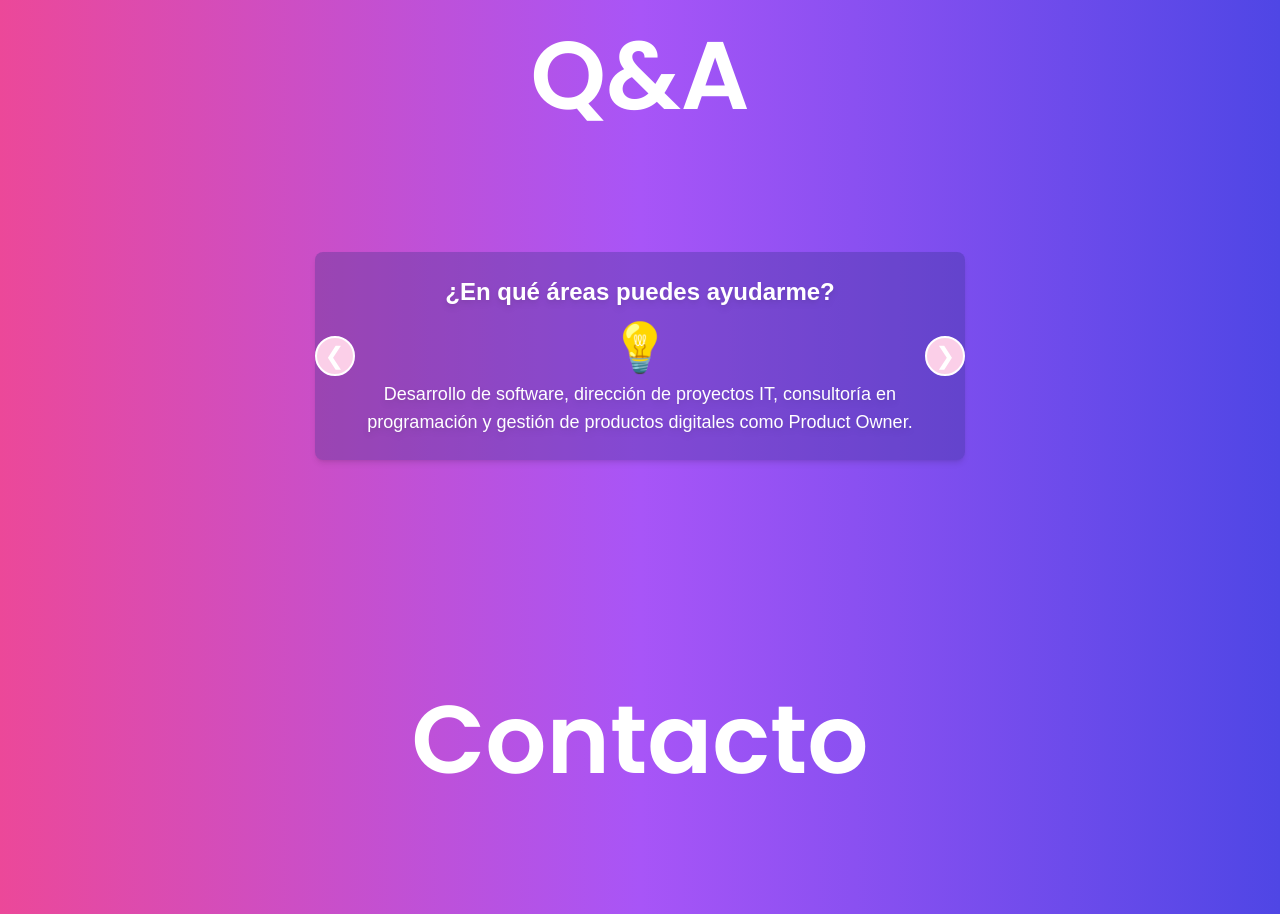
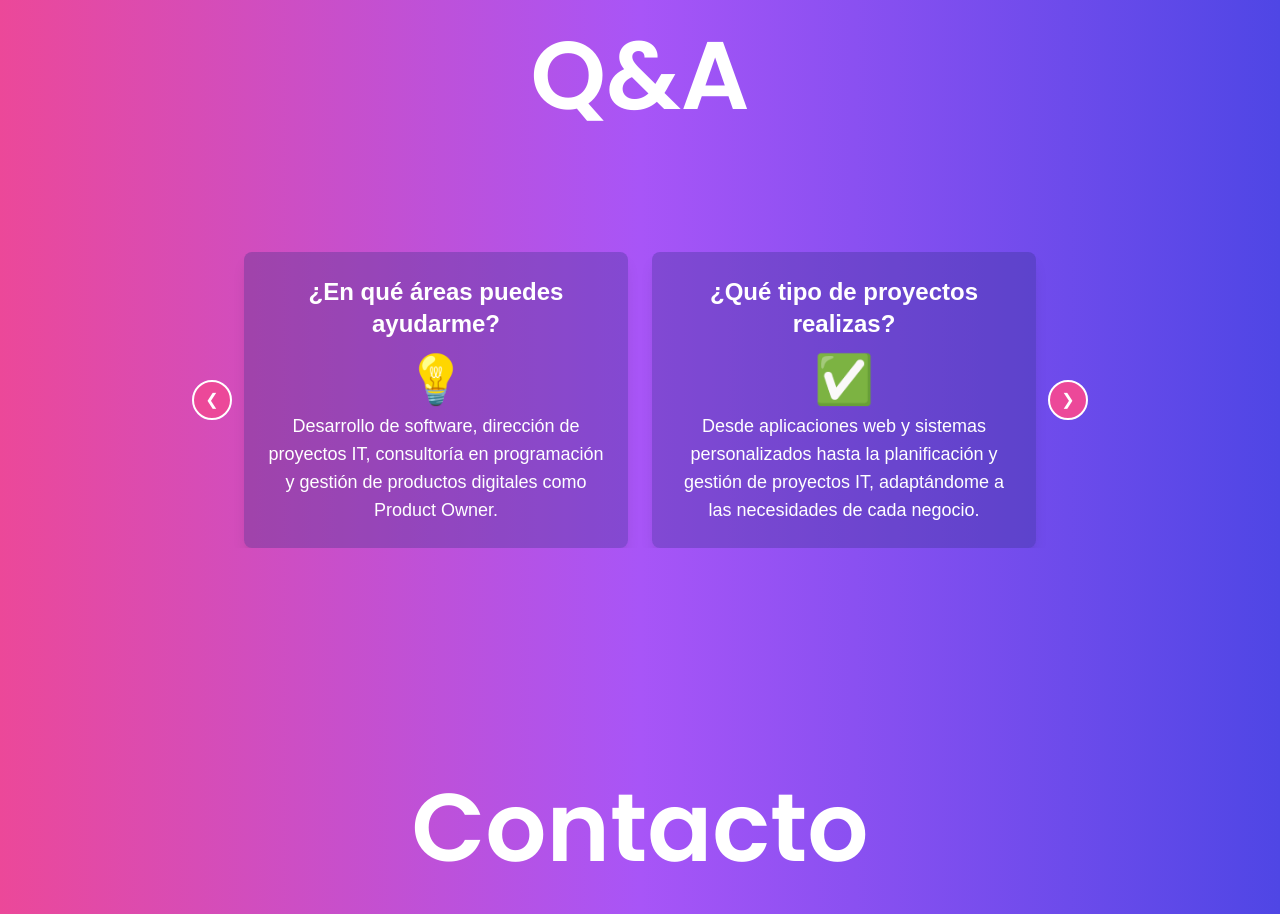
Before and after one commit to GiaWong/ingeniaconangie, a Next.js app: page / in a window 1280 px wide. Shown: the part 2280-3194 px from the top of the page. Built offline with nearby package versions, Linux system fonts and the light colour scheme.

Commit message:
feat: cambio carrusel de dos tarjetas

```diff
--- a/src/components/QandA.js
+++ b/src/components/QandA.js
@@ -1,5 +1,5 @@
 import { useState } from 'react';
-import { motion } from 'framer-motion';
+import { motion,  AnimatePresence } from 'framer-motion';
 
 const qaData = [
   {
@@ -44,47 +44,63 @@ const qaData = [
   },
 ];
 
+
 const QandA = () => {
   const [currentIndex, setCurrentIndex] = useState(0);
 
-  const goToNext = () => {
-    setCurrentIndex((prevIndex) => (prevIndex + 1) % qaData.length);
+  const nextSlide = () => {
+    setCurrentIndex((prevIndex) =>
+      prevIndex + 2 >= qaData.length ? 0 : prevIndex + 2
+    );
   };
 
-  const goToPrev = () => {
-    setCurrentIndex((prevIndex) => (prevIndex - 1 + qaData.length) % qaData.length);
+  const prevSlide = () => {
+    setCurrentIndex((prevIndex) =>
+      prevIndex - 2 < 0 ? Math.max(0, qaData.length - (qaData.length % 2 ? 1 : 2)) : prevIndex - 2
+    );
   };
 
   return (
-    <section id="qanda" className="mt-10 py-20 text-center py-16 bg-gradient-to-r from-pink-500 via-purple-500 to-indigo-600 text-white animate-fade-in">
-      <h1 className="text-8xl font-bold font-sans">Q&A</h1>
+    <section
+      id="qanda"
+      className="mt-10 py-20 text-center bg-gradient-to-r from-pink-500 via-purple-500 to-indigo-600 text-white">
+      <h1 className="text-8xl font-bold font-sans text-center">Q&A</h1>
 
-      <div className="max-w-5xl mx-auto px-6 flex flex-col md:flex-row items-center justify-center relative">
-        <div className="w-full md:w-2/3 relative mb-6 md:mb-0">
+      <div className="mt-32  mb-32 gap-8 max-w-4xl mx-auto px-6 relative overflow-hidden">
+        <AnimatePresence mode="wait">
           <motion.div
-            initial={{ opacity: 0 }}
-            animate={{ opacity: 1 }}
-            transition={{ duration: 1 }}
-            className="p-6 bg-indigo-900 bg-opacity-30 rounded-lg shadow-md text-center mt-32  mb-32"
+            key={currentIndex}
+            className="flex gap-6 justify-center items-center transition-all"
+            initial={{ opacity: 0, x: 50 }}
+            animate={{ opacity: 1, x: 0 }}
+            exit={{ opacity: 0, x: -50 }}
+            transition={{ duration: 0.8, ease: "easeInOut" }}
           >
-            <h3 className="text-2xl font-bold text-white drop-shadow-md">{qaData[currentIndex].question}</h3>
-            <div className="text-5xl mt-4">{qaData[currentIndex].icon}</div>
-            <p className="mt-2 text-lg text-white drop-shadow-md">{qaData[currentIndex].answer}</p>
+            {qaData.slice(currentIndex, currentIndex + 2).map((item, index) => (
+              <div
+                key={index}
+                className="w-96 p-6 bg-indigo-900 bg-opacity-30 rounded-lg shadow-lg text-center flex flex-col items-center"
+              >
+                <h3 className="text-2xl font-bold">{item.question}</h3>
+                <div className="text-5xl mt-4">{item.icon}</div>
+                <p className="mt-2 text-lg">{item.answer}</p>
+              </div>
+            ))}
           </motion.div>
+        </AnimatePresence>
 
         <button
-            onClick={goToPrev}
-            className="absolute left-0 top-1/2 transform -translate-y-1/2 w-10 h-10 bg-pink-200 border-2 border-white rounded-full flex items-center justify-center hover:bg-pink-500 transition-all duration-200"
+          onClick={prevSlide}
+          className="absolute left-0 top-1/2 transform -translate-y-1/2 w-10 h-10 bg-pink-500 border-2 border-white rounded-full flex items-center justify-center hover:bg-pink-600 transition-all"
         >
-            <span className="text-white text-2xl">&#x276E;</span>
+          &#x276E;
         </button>
         <button
-            onClick={goToNext}
-            className="absolute right-0 top-1/2 transform -translate-y-1/2 w-10 h-10 bg-pink-200 border-2 border-white rounded-full flex items-center justify-center hover:bg-pink-500 transition-all duration-200"
+          onClick={nextSlide}
+          className="absolute right-0 top-1/2 transform -translate-y-1/2 w-10 h-10 bg-pink-500 border-2 border-white rounded-full flex items-center justify-center hover:bg-pink-600 transition-all"
         >
-            <span className="text-white text-2xl">&#x276F;</span>
+          &#x276F;
         </button>
-        </div>
       </div>
     </section>
   );
```
Lines whose indentation alone changed are shown as unchanged.
